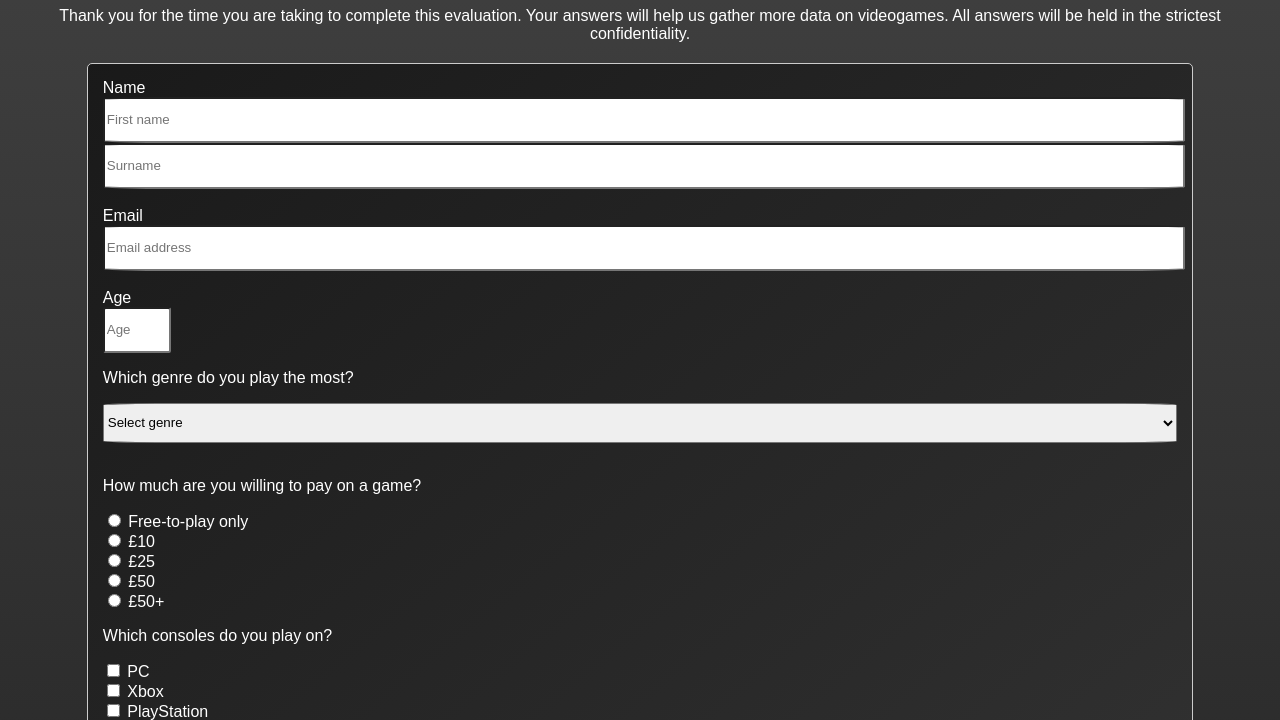
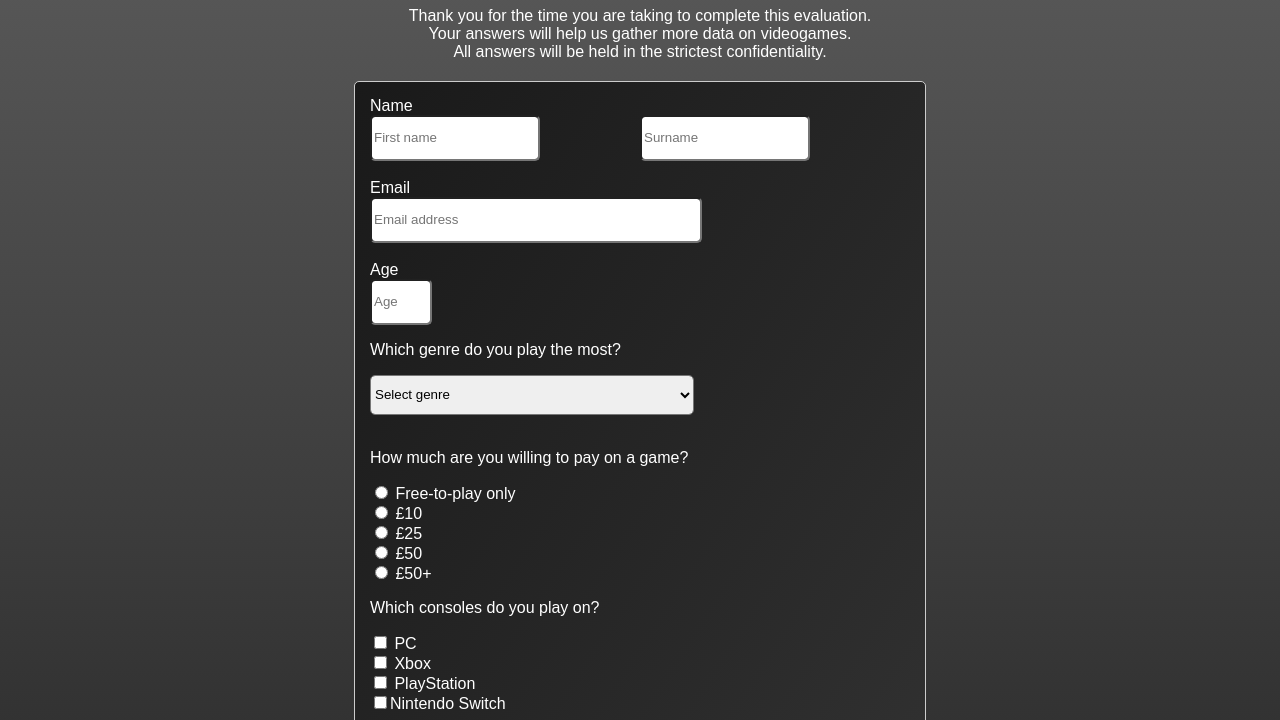
Before and after one commit to Kanu99/Survey-form, a plain HTML site: page index.html in a window 1280 px wide. Shown: the part 73-793 px from the top of the page. Drawn offline with Linux system fonts and the light colour scheme.

Commit message:
Added Flex

```diff
--- a/index.html
+++ b/index.html
@@ -11,12 +11,14 @@
 <body>
   <head>
         <h1 class="title" id="title">Videogame Survey Form</h1>
-    <p class="title" id="description" >Thank you for the time you are taking to complete this evaluation. Your answers will help us gather more data on videogames. All answers will be held in the strictest confidentiality.</p>
+    <p class="title" id="description" >Thank you for the time you are taking to complete this evaluation. <br>Your answers will help us gather more data on videogames.<br> All answers will be held in the strictest confidentiality.</p>
   </head>
     <form id="survey-form" class="fullcard">
       <label id="name-label"> Name
-      <input class="form" id="name" type="text" placeholder="First name" required ></input>
-      <input class="form" id="lastname" type="text" placeholder="Surname" required></input><br></label>
+        <div id='container'>
+      <div id="item1"><input class="form" id="name" type="text" placeholder="First name" required ></input></div>
+      <div id="item2"><input class="form" id="lastname" type="text" placeholder="Surname" required></input></div>
+      </div><br></label>
       <label id="email-label"> Email
       <input class="form" id="email" type="email" placeholder="Email address" required></input><br></label>
       <label id="number-label"> Age
--- a/style.css
+++ b/style.css
@@ -1,17 +1,19 @@
 body{
   font-family: 'Montserrat', sans-serif;
-  background:linear-gradient( hsl(0,0%,25%) 0%, hsl(0,0%,15%) 100%);
+  background:linear-gradient( hsl(0,0%,35%) 0%, hsl(0,0%,15%) 100%);
   height:auto;
   color:white;
   text-align:left;
-  width: center 90%;
+  max-width: 600px;
+  width: 100%;
+  margin: 0 auto
 }
 .title{
   text-align:center;
 }
   #survey-form {
 
-    width: 85%;
+    width: 90%;
     border: 1px solid #ccc;
     border-radius: 5px;
     margin: 20px auto;
@@ -20,16 +22,23 @@ body{
   }
 .form{
   display: block;
-  width:100%;
+  width:60%;
   height:5vh;
-  border-radius: 5%;
+  border-radius: 5px;
   background-clip: padding-box;
 }
+#container{
+  display:flex;
+  width:100%;
+}
+#item1{
+  width:50%;
+}
+#item2{width:50%}
 
 #number{
-	width:60px;
+  width:10%;
 }
-
 #comment{
   min-height:100px;
   width:90%;
```
